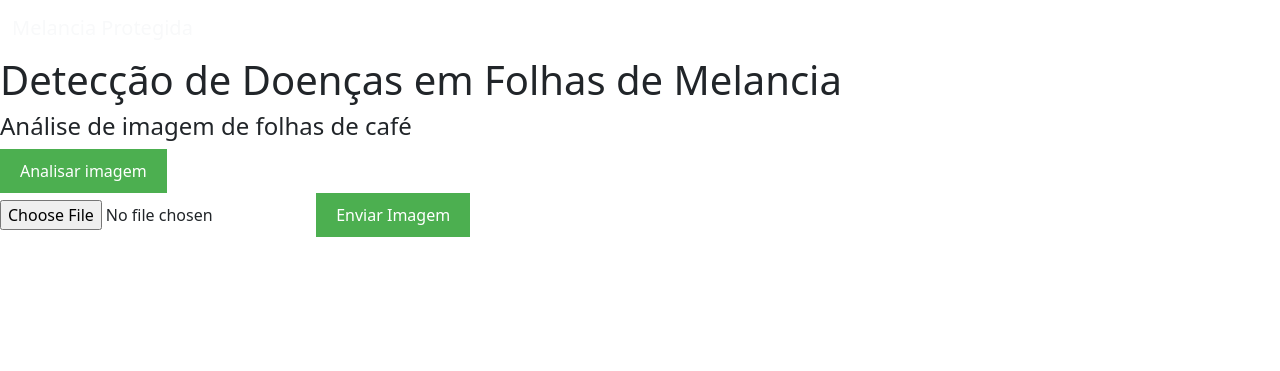
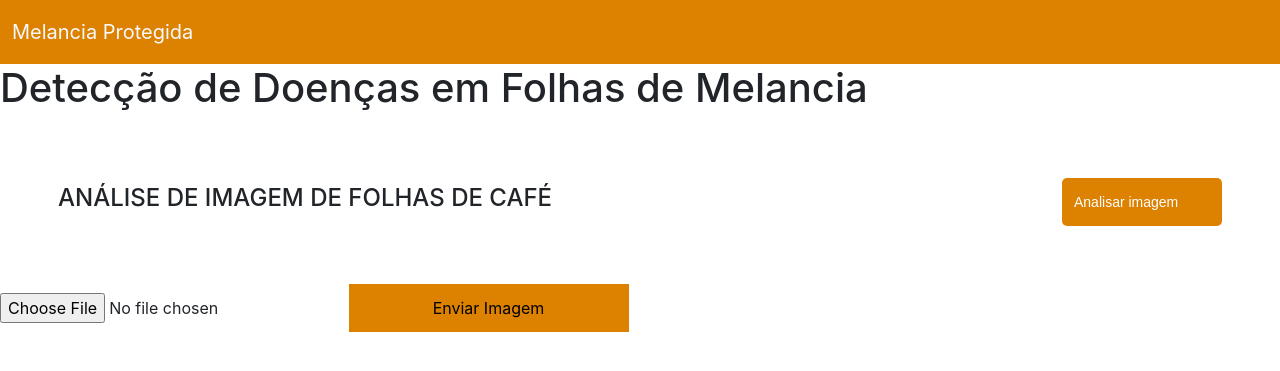
Before and after one commit to lucasfinotirodrigues/reconhecimentoDoencaFolhaMelancia, a Flask app: page / in a window 1280 px wide. Shown: the top 371 px of the page. Run offline with Flask 3, Linux system fonts and the light colour scheme.

Commit message:
style: adicionando estilos e imagens

```diff
--- a/static/css/style.css
+++ b/static/css/style.css
@@ -1,30 +1,183 @@
 body {
     font-family: Arial, sans-serif;
     text-align: center;
-    margin: 20px;
 }
 
 h1 {
-    color: #4CAF50;
+    color: #dd8100;
 }
 
 form {
     margin-bottom: 20px;
 }
 
-button {
-    padding: 10px 20px;
-    background-color: #4CAF50;
-    color: white;
-    border: none;
-    cursor: pointer;
-}
-
-button:hover {
-    background-color: #45a049;
-}
-
 img {
     max-width: 100%;
     height: auto;
 }
+
+
+@import url('https://fonts.googleapis.com/css2?family=Poppins:ital,wght@0,100;0,200;0,300;0,400;0,500;0,600;0,700;0,800;0,900;1,100;1,200;1,300;1,400;1,500;1,600;1,700;1,800;1,900&display=swap');
+
+*{
+  margin: 0;
+  padding: 0;
+  font-family: 'Inter', sans-serif;
+}
+
+.masthead {
+    position: relative;
+    text-align: center;
+    background-image: url("../img/train/background.jpg");
+    background-repeat: no-repeat;
+    background-position: top center;
+    background-size: cover;
+    height: 62.7vh;
+    padding-top: 10rem;
+    padding-bottom: 12.5rem;
+    overflow: hidden;
+}
+
+.masthead::before {
+    content: "";
+    position: absolute;
+    top: 0;
+    left: 0;
+    width: 100%;
+    height: 100vh;
+    background-color: rgba(0, 0, 0, 0.5);
+    z-index: 1;
+}
+
+.masthead .container {
+    top: 150px;
+    gap: 32px;
+    position: relative;
+    z-index: 2;
+    color: #ffffff;
+}
+
+
+.container {
+    display: flex;
+    flex-direction: column;
+    gap: 18px;
+    align-items: center;
+}
+
+h4 {
+    font-size: 48px;
+    font-weight: 700;
+    color: #fff;
+    text-transform: uppercase;
+}
+
+h5 {
+    font-size: 28px;
+    font-weight: 400;
+    color: #fff;
+}
+
+button {
+    cursor: pointer;
+    background-color: #dd8100;
+    border: none;
+    width: 280px;
+    height: 48px;
+    border-radius: 5px;
+}
+
+button:hover {
+    background-color: #c97500;
+    transition: 0.3s;
+}
+
+.link {
+    font-size: 20px;
+    font-weight: 500;
+    color: #fff;
+    text-decoration: none;
+}
+
+
+
+.content-model {
+    padding: 58px ;
+}
+
+.header-model {
+    display: flex;
+    justify-content: space-between;
+    align-items: center;
+    flex-wrap: wrap;
+    gap: 12px;
+}
+
+.start {
+    display: flex;
+    gap: 12px;
+    align-items: center;
+    padding: 12px;
+    font-family: 'Poppins', sans-serif;
+    font-size: 14px;
+    cursor: pointer;
+    background-color: #dd8100;
+    color: #fff;
+    border: none;
+    width: 160px;
+    height: 48px;
+    border-radius: 5px;
+}
+
+.start:hover {
+    background-color: #c97500;
+    transition: 0.3s;
+}
+
+nav {
+    background-color: #dd8100;
+    height: 64px;
+}
+
+@media screen and (max-width: 768px) {
+
+    .container {
+        gap: 12px !important
+    }
+
+    h4 {
+        font-size: 60px !important
+    }
+
+    h5 {
+        font-size: 20px !important
+    }
+
+    button {
+        font-size: 16px !important;
+        width: 260px !important;
+        height: 40px !important
+    }
+}
+
+@media screen and (max-width: 520px) {
+
+    .container {
+        gap: 40px !important
+    }
+
+    h4 {
+        font-size: 28px !important;
+    }
+
+    h5 {
+        font-size: 16px !important;
+    }
+}
+
+@media screen and (max-width: 575px) {
+    .content-model {
+        padding: 23px;
+    }
+
+}
```
Also changed, not shown: static/uploads/output_Alternaria_cucumerina6.jpg, 1 other file.
